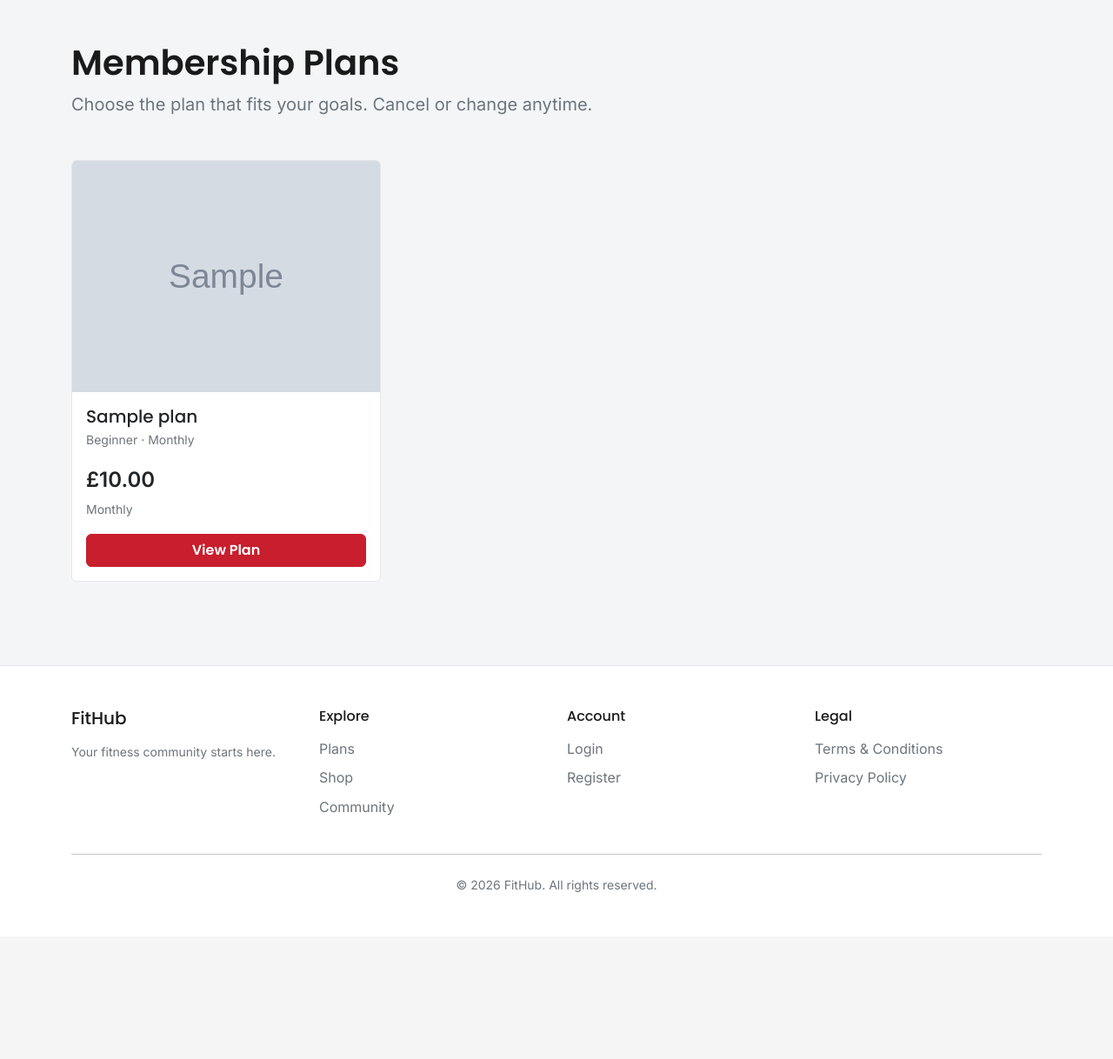
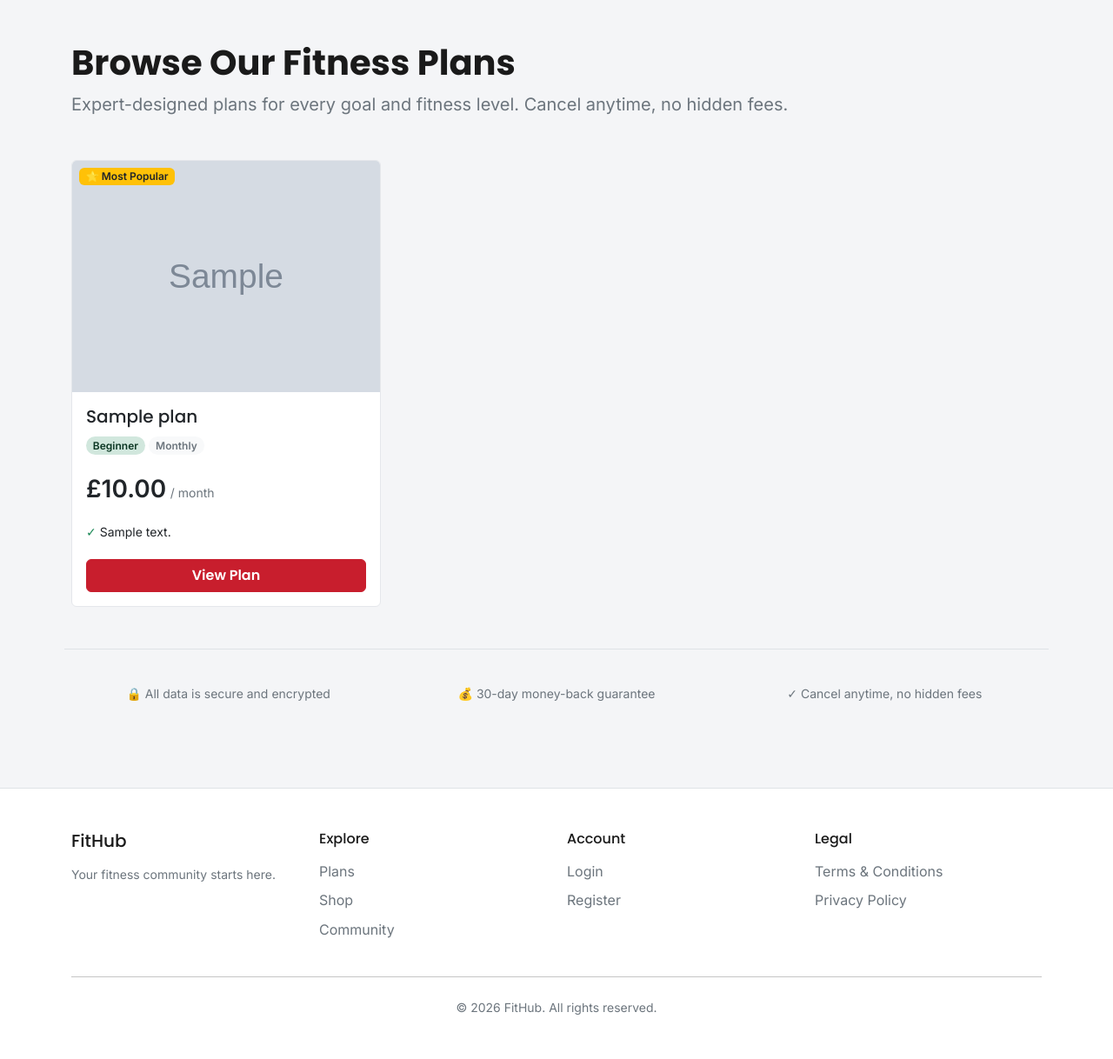
Before and after one commit to rpires71/milestone-4, a Django app: page /plans/ in a window 1280 px wide. Shown: the part 59-1277 px from the top of the page at 87% size. Before the commit the page ends 1085 px from the top, so only its background shows below. Run offline with Django 4.2, Linux system fonts and the light colour scheme; tables that the repository leaves empty hold one stand-in row (values such as "Sample post"); grey boxes marked "Sample" are stand-in pictures; some libraries are stand-ins or nearby versions.

Commit message:
style: enhance plans listing with tier badges, features and trust strip

```diff
--- a/plans/templates/plans/plans.html
+++ b/plans/templates/plans/plans.html
@@ -5,10 +5,11 @@
 {% block content %}
 <main id="main-content" class="container py-5">
 
+  <!-- Page header -->
   <div class="mb-5">
-    <h1 class="mb-2">Membership Plans</h1>
+    <h1 class="fw-bold mb-2">Browse Our Fitness Plans</h1>
     <p class="lead text-secondary mb-0">
-      Choose the plan that fits your goals. Cancel or change anytime.
+      Expert-designed plans for every goal and fitness level. Cancel anytime, no hidden fees.
     </p>
   </div>
 
@@ -16,7 +17,14 @@
     <div class="row g-4">
       {% for plan in plans %}
         <div class="col-12 col-md-6 col-lg-4">
-          <div class="card h-100">
+          <div class="card h-100 position-relative">
+
+            {% if forloop.first %}
+              <span class="badge bg-warning text-dark position-absolute top-0 start-0 m-2">
+                &#11088; Most Popular
+              </span>
+            {% endif %}
+
             {% if plan.image %}
               <img src="{{ plan.image.url }}" class="card-img-top" alt="{{ plan.name }}">
             {% else %}
@@ -24,13 +32,42 @@
                 Plan image
               </div>
             {% endif %}
+
             <div class="card-body d-flex flex-column">
-              <h2 class="h5 mb-1">{{ plan.name }}</h2>
-              <p class="text-secondary small mb-3 text-capitalize">
-                {{ plan.get_tier_display }} &middot; {{ plan.get_billing_interval_display }}
+              <h2 class="h5 mb-2">{{ plan.name }}</h2>
+
+              <!-- Tier badge (colour-coded by difficulty) -->
+              <div class="mb-3">
+                {% if plan.tier == 'beginner' %}
+                  <span class="badge rounded-pill bg-success-subtle text-success-emphasis">Beginner</span>
+                {% elif plan.tier == 'intermediate' %}
+                  <span class="badge rounded-pill bg-warning-subtle text-warning-emphasis">Intermediate</span>
+                {% else %}
+                  <span class="badge rounded-pill bg-primary-subtle text-primary-emphasis">Advanced</span>
+                {% endif %}
+                <span class="badge rounded-pill bg-light text-secondary">{{ plan.get_billing_interval_display }}</span>
+              </div>
+
+              <!-- Price -->
+              <p class="mb-3">
+                <span class="fw-bold fs-3">&pound;{{ plan.price }}</span>
+                <span class="text-secondary small">
+                  / {% if plan.billing_interval == 'annual' %}year{% else %}month{% endif %}
+                </span>
               </p>
-              <p class="fw-bold fs-4 mb-1">&pound;{{ plan.price }}</p>
-              <p class="text-secondary small mb-3">{{ plan.get_billing_interval_display }}</p>
+
+              <!-- Features -->
+              {% if plan.features.all %}
+                <ul class="list-unstyled small mb-3">
+                  {% for feature in plan.features.all %}
+                    <li class="mb-1">
+                      <span class="text-success" aria-hidden="true">&#10003;</span>
+                      {{ feature.text }}
+                    </li>
+                  {% endfor %}
+                </ul>
+              {% endif %}
+
               <a href="{% url 'plan_detail' plan.slug %}" class="btn btn-danger mt-auto">View Plan</a>
             </div>
           </div>
@@ -41,5 +78,12 @@
     <p class="text-secondary">No plans available yet.</p>
   {% endif %}
 
+  <!-- Trust strip -->
+  <div class="row g-3 text-center text-secondary small mt-5 pt-4 border-top">
+    <div class="col-12 col-md-4">&#128274; All data is secure and encrypted</div>
+    <div class="col-12 col-md-4">&#128176; 30-day money-back guarantee</div>
+    <div class="col-12 col-md-4">&#10003; Cancel anytime, no hidden fees</div>
+  </div>
+
 </main>
 {% endblock %}
```
